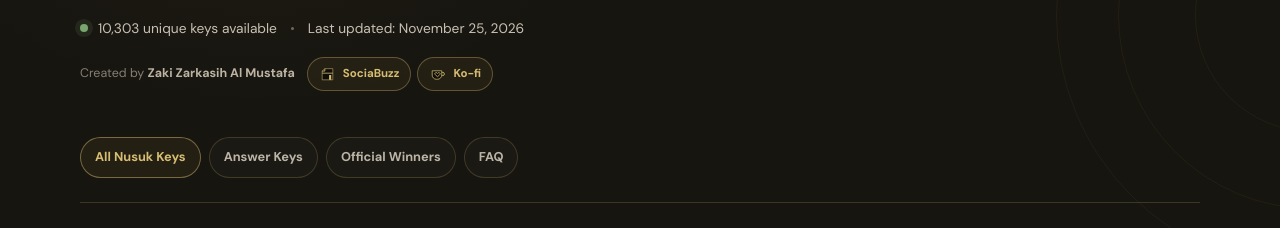
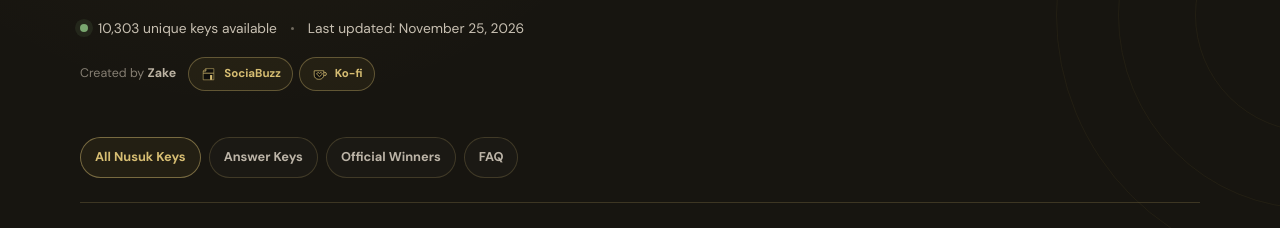
Before and after one commit to zake1god/nusuk-keys, a plain HTML site: page index.html in a window 1280 px wide. Shown: the part 369-597 px from the top of the page. Drawn offline with nearby package versions, Linux system fonts and the light colour scheme.

Commit message:
Use Zake as creator name

```diff
--- a/index.html
+++ b/index.html
@@ -79,7 +79,7 @@
           <span>Last updated: November 25, 2026</span>
         </div>
         <div class="hero__byline">
-          <span>Created by <strong>Zaki Zarkasih Al Mustafa</strong></span>
+          <span>Created by <strong>Zake</strong></span>
           <div class="support-links" aria-label="Support this project">
             <a
               class="support-link"
@@ -273,7 +273,7 @@
           <details class="faq-item faq-item--notice" open>
             <summary><span>Is this an official Nusuk website?</span><span class="faq-item__icon" aria-hidden="true"></span></summary>
             <div class="faq-item__answer">
-              <p>No. This is an unofficial, open-source community project created by <strong>Zaki Zarkasih Al Mustafa</strong>. It is not affiliated with Nusuk or the Saudi Ministry of Hajj and Umrah. The Nusuk app and its official terms always take precedence.</p>
+              <p>No. This is an unofficial, open-source community project created by <strong>Zake</strong>. It is not affiliated with Nusuk or the Saudi Ministry of Hajj and Umrah. The Nusuk app and its official terms always take precedence.</p>
             </div>
           </details>
           <details class="faq-item">
@@ -420,7 +420,7 @@
         <p>
           <strong>Unofficial — this is not an official Nusuk website.</strong>
           This community project was created by
-          <strong>Zaki Zarkasih Al Mustafa</strong> and is not affiliated with
+          <strong>Zake</strong> and is not affiliated with
           Nusuk or the Saudi Ministry of Hajj and Umrah.
           We do not request or store personal data. Always verify that your
           destination is the Nusuk app or the official
@@ -437,7 +437,7 @@
     <footer class="site-footer">
       <div>
         <p class="site-footer__title">Nusuk Keys</p>
-        <p>Unofficial · Created by Zaki Zarkasih Al Mustafa.</p>
+        <p>Unofficial · Created by Zake.</p>
       </div>
       <div class="site-footer__links">
         <a
```
Also changed, not shown: 2 other files.
